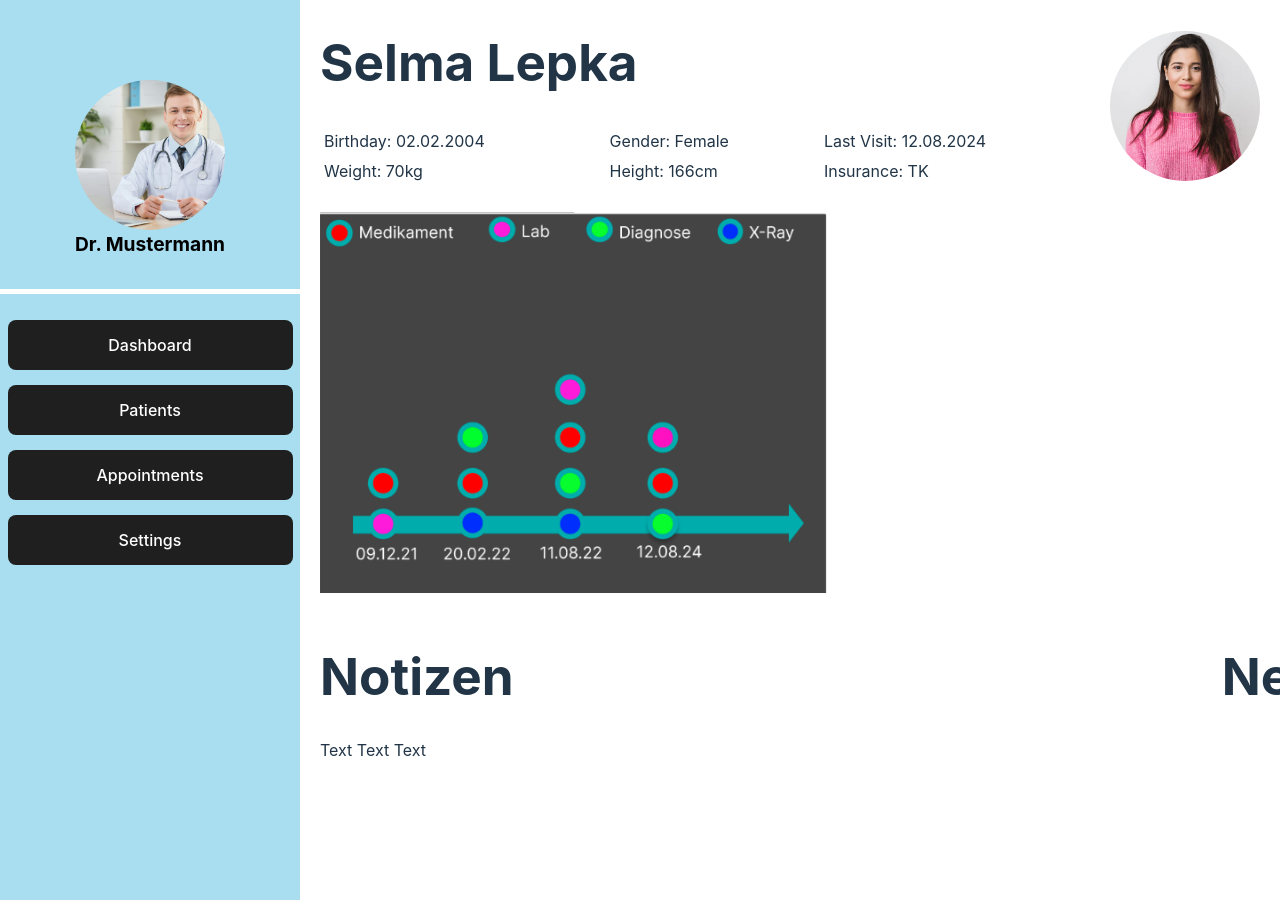
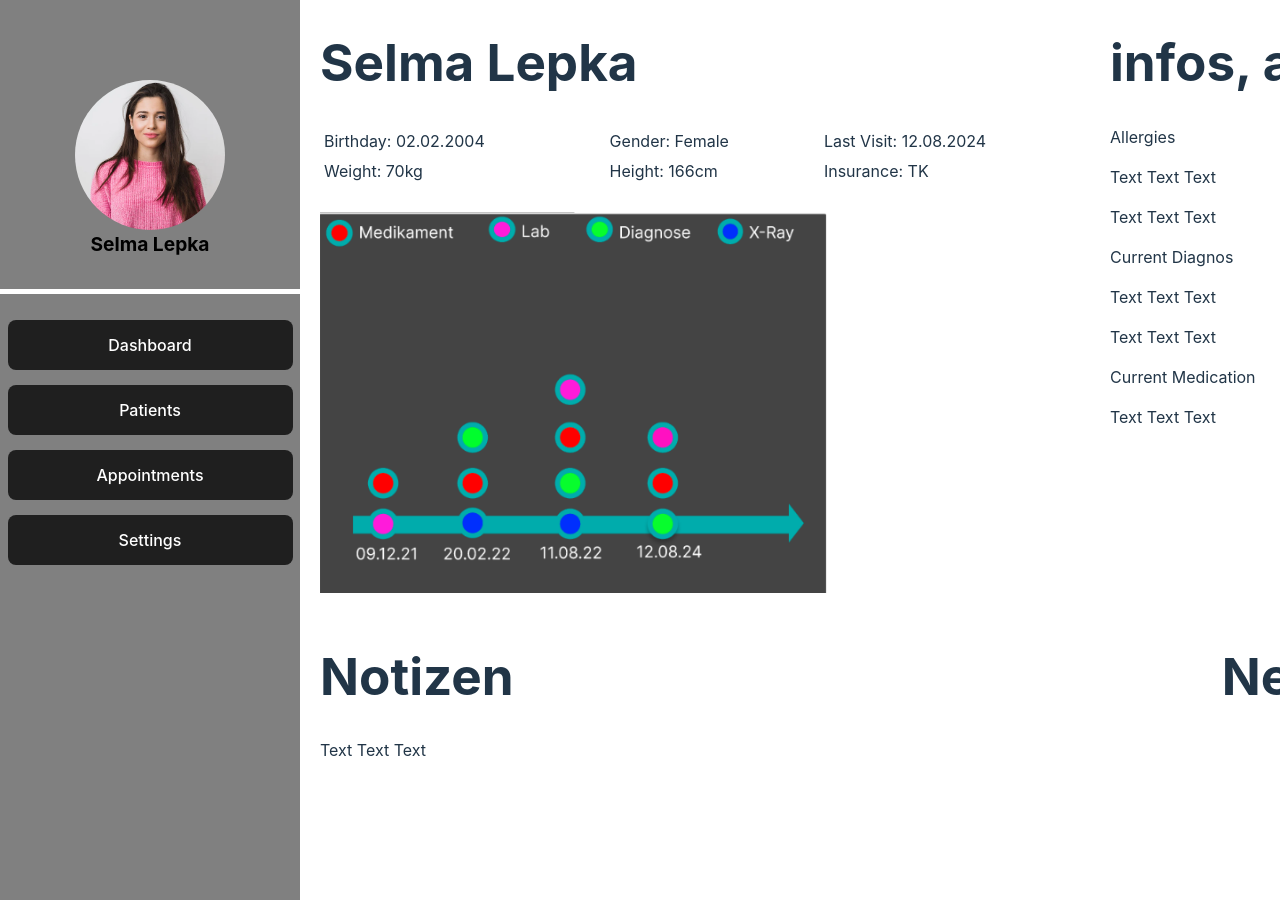
Before and after one commit to Saugat-Pandey/MedicalDashboard, a React (Vite) app: page /patients-detail in a window 1280 px wide. Shown: the top 900 px of the page. Built offline with nearby package versions, Linux system fonts and the light colour scheme.

Commit message:
Selma links in der Sidebar, Farbe grau

```diff
--- a/src/components/Sidebar.css
+++ b/src/components/Sidebar.css
@@ -5,6 +5,20 @@
     height: 100vh;
     width: 300px;
     background-color: #a8def0;
+    color: black;
+    display: flex;
+    flex-direction: column;
+    align-items: center;
+    padding: 60px 0;
+}
+
+.sidebarPatient {
+    position: fixed;
+    left: 0;
+    top: 0;
+    height: 100vh;
+    width: 300px;
+    background-color: grey;
     color: black;
     display: flex;
     flex-direction: column;
--- a/src/components/Sidebar.jsx
+++ b/src/components/Sidebar.jsx
@@ -4,13 +4,13 @@ import doctorImage from '/src/assets/doctor.jpeg';
 import Button from "./Button.jsx";
 import PropTypes from 'prop-types';
 
-function Sidebar() {
+function Sidebar({ name = "Dr. Mustermann", image = doctorImage, className="sidebar" }) {
     return (
-        <aside className="sidebar">
+        <aside className={className}>
             {/* Doctor's Picture */}
             <div className="doctor-profile">
-                <img src={doctorImage} alt="profile-image" className="profile-image"/>
-                <h3>{"Dr. Mustermann"}</h3>
+                <img src={image} alt="profile-image" className="profile-image"/>
+                <h3>{name}</h3>
             </div>
 
             {/* Divider Line */}
@@ -31,7 +31,8 @@ function Sidebar() {
 
 Sidebar.propTypes = {
     name: PropTypes.string,
-    image: PropTypes.string
+    image: PropTypes.string,
+    className: PropTypes.string
 };
 
 export default Sidebar;
--- a/src/pages/PatientsDetailPage.css
+++ b/src/pages/PatientsDetailPage.css
@@ -1,4 +1,3 @@
-
 .PreviousNote, .NewNote, .PatientMainContent, .PatientInfos, .Timeline, .PatientImage, .PatientHead, .PatientName, .PatientGeneral {
   /* border: 1px solid black;  Add border for visualization debugging */
 }
@@ -31,15 +30,16 @@
 
 .NewNote { grid-area: NewNote; }
 
-.PatientMainContent {  display: grid;
-  grid-template-columns: 1.5fr 0.5fr 1fr;
+.PatientMainContent {
+  display: grid;
+  grid-template-columns: 1.5fr 1.5fr; /* Adjusted column widths */
   grid-template-rows: 0.5fr 1.6fr 1fr;
   gap: 0px 0px;
   grid-auto-flow: row;
   grid-template-areas:
-    "PatientHead PatientImage PatientInfos"
-    "Timeline Timeline PatientInfos"
-    "Timeline Timeline PatientInfos";
+    "PatientHead PatientInfos"
+    "Timeline PatientInfos"
+    "Timeline PatientInfos";
   grid-area: PatientMainContent;
 }
 
@@ -47,22 +47,16 @@
 
 .Timeline { grid-area: Timeline; }
 
-.PatientImage { grid-area: PatientImage; display: flex; justify-content: flex-start; /* Align to the left */ align-items: center; /* Center vertically */ }
-
-.PatientImage .profile-image {
-  display: block;
-  margin: 0; /* Remove margin */
-}
-
-.PatientHead {  display: grid;
-  grid-template-columns: 1fr 1fr 1fr;
+.PatientHead {
+  display: grid;
+  grid-template-columns: 1fr 1fr; /* Adjusted column widths */
   grid-template-rows: 0.3fr 0.2fr 0.5fr; /* Further adjusted row heights */
   gap: 0px 0px;
   grid-auto-flow: row;
   grid-template-areas:
-    "PatientName PatientName PatientName"
-    "PatientGeneral PatientGeneral PatientGeneral"
-    "PatientGeneral PatientGeneral PatientGeneral";
+    "PatientName PatientName"
+    "PatientGeneral PatientGeneral"
+    "PatientGeneral PatientGeneral";
   grid-area: PatientHead;
 }
 
--- a/src/pages/PatientsDetailPage.jsx
+++ b/src/pages/PatientsDetailPage.jsx
@@ -2,11 +2,11 @@ import React from 'react';
 import Sidebar from "../components/Sidebar.jsx";
 import './PatientsDetailPage.css';
 
-
 function PatientsDetailPage() {
     return (
         <div className="container">
-            <div className="Sidebar"><Sidebar name="Selma Lepka"/></div>
+            <div className="Sidebar"><Sidebar name="Selma Lepka" image="/src/assets/selma.jpg"
+                                              className="sidebarPatient"/></div>
             <div className="PreviousNote">
                 <h1>Notizen</h1>
                 <p>Text Text Text</p>
@@ -26,7 +26,6 @@ function PatientsDetailPage() {
                                 <td>Birthday: 02.02.2004</td>
                                 <td>Gender: Female</td>
                                 <td>Last Visit: 12.08.2024</td>
-
                             </tr>
                             <tr>
                                 <td>Weight: 70kg</td>
@@ -48,10 +47,6 @@ function PatientsDetailPage() {
                     <p>Current Medication</p>
                     <p>Text Text Text </p>
                 </div>
-                <div className="PatientImage">
-                    <img src="/src/assets/selma.jpg" alt="Selma Lepka" className="profile-image"/>
-                </div>
-
                 <div className="Timeline">
                     <img src="/src/assets/placeholder_timeline.png" alt="Timeline" className="timeline-image"/>
                 </div>
```
